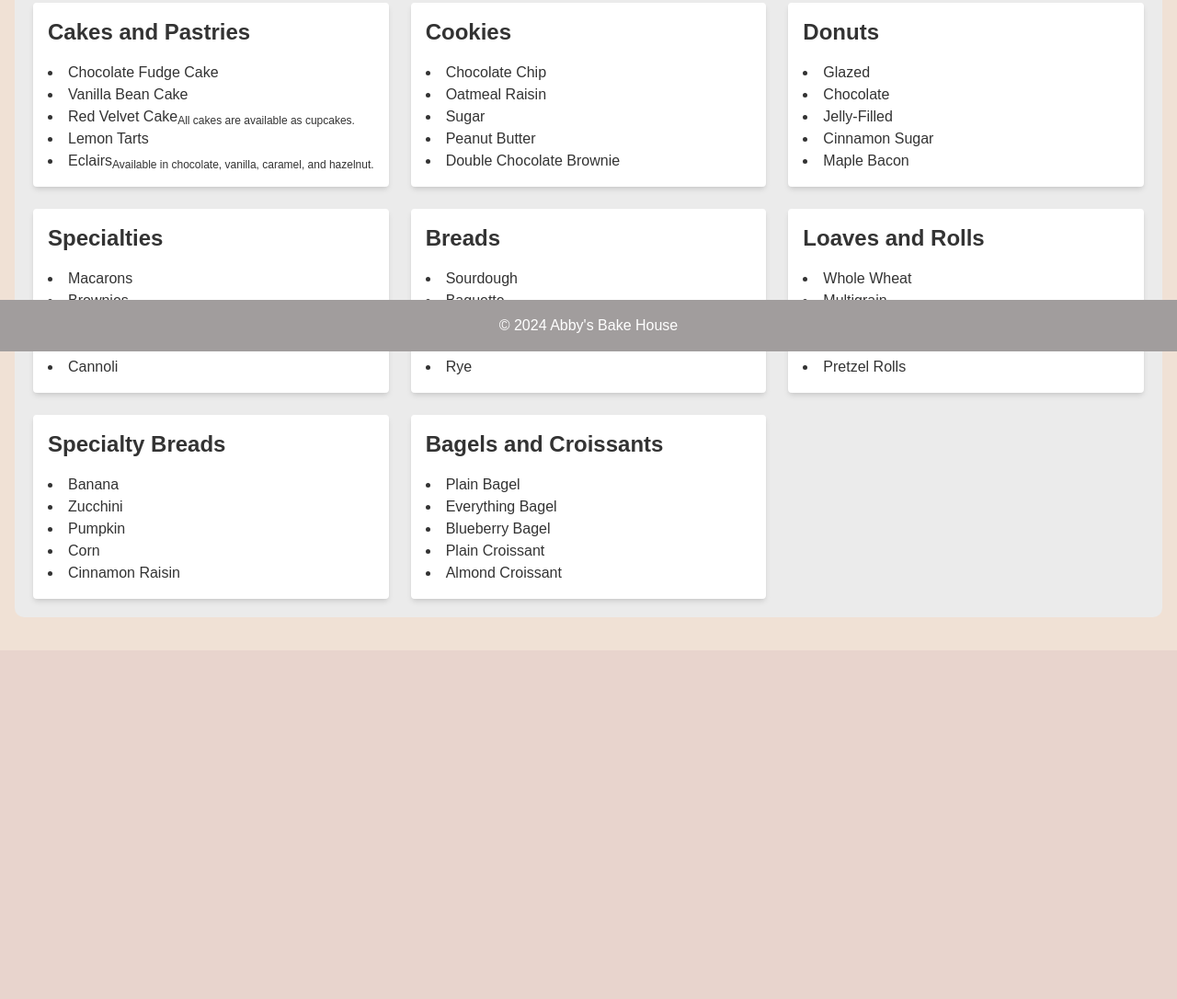
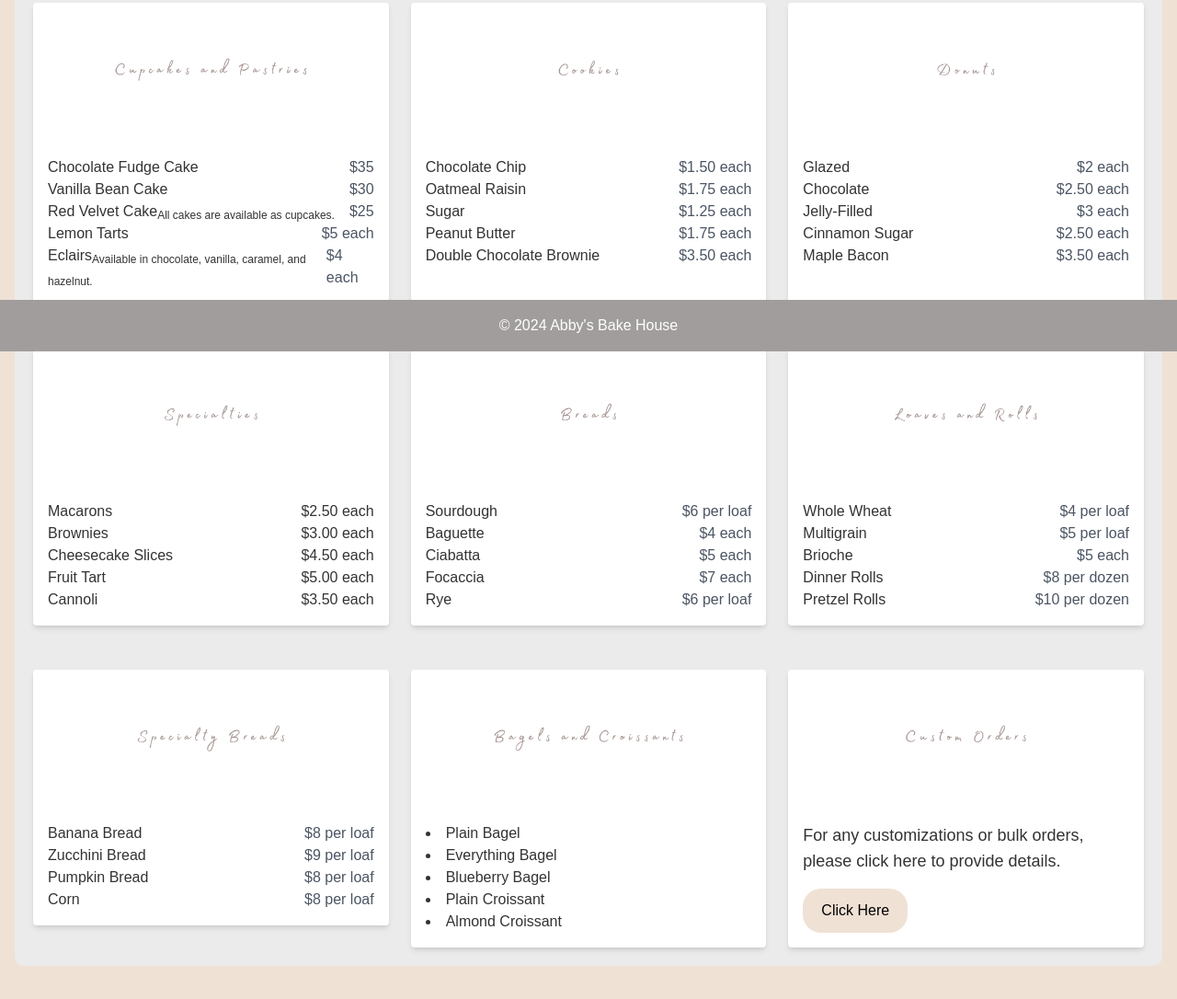
Before and after one commit to Clarisagonzalez/AbbyBakeHouse, a plain HTML site: page menu.html in a window 1280 px wide. Shown: the part 418-1504 px from the top of the page at 92% size. Before the commit the page ends 1125 px from the top, so only its background shows below. Drawn offline with nearby package versions, Linux system fonts and the light colour scheme.

Commit message:
added card headers + custom order card+buttom

```diff
--- a/menu.html
+++ b/menu.html
@@ -22,6 +22,25 @@
       font-size: 0.9rem;
       color: #6f8faf; /* Jean color for subtext */
     }
+    .btn-primary {
+  display: inline-block;
+  background-color: #F0E1D5;
+  color: black;
+  padding: 12px 20px;
+  border-radius: 20px;
+  text-align: center;
+  text-decoration: none;
+  font-family: 'Poppins', sans-serif;
+  transition: background-color 0.3s ease;
+}
+
+.btn-primary:hover {
+  background-color: #A19D9D;
+}
+body {
+  min-height: 140vh; /* Adjust the value as needed */
+}
+
 
 
 
@@ -39,93 +58,108 @@
       </div>
       <!-- Menu Content -->
       <div class="grid grid-cols-1 md:grid-cols-2 lg:grid-cols-3 gap-6">
-        <!-- Cakes and Pastries -->
-        <div class="menu-category bg-white shadow-md p-4 rounded">
-          <h2 class="text-2xl font-bold mb-4">Cakes and Pastries</h2>
+        <!-- Cupcakes and Pastries -->
+    <div class="menu-category bg-white shadow-md p-4 rounded mb-6">
+      <h1 class="text-4xl font-bold mb-8 text-center">
+        <img src="images/canva/cupcakes.png" alt="Menu" class="w-full">
+      </h1>
       <ul class="list-disc list-inside">
-            <li>Chocolate Fudge Cake</li>
-            <li>Vanilla Bean Cake</li>
-            <li>Red Velvet Cake<sub>All cakes are available as cupcakes.</sub></li>
-            <li>Lemon Tarts</li>
-            <li>Eclairs<sub>Available in chocolate, vanilla, caramel, and hazelnut.</sub></li>
+        <li class="flex justify-between"><span>Chocolate Fudge Cake</span> <span class="text-gray-600">$35</span></li>
+        <li class="flex justify-between"><span>Vanilla Bean Cake</span> <span class="text-gray-600">$30</span></li>
+        <li class="flex justify-between"><span>Red Velvet Cake<sub>All cakes are available as cupcakes.</sub></span> <span class="text-gray-600">$25</span></li>
+        <li class="flex justify-between"><span>Lemon Tarts</span> <span class="text-gray-600">$5 each</span></li>
+        <li class="flex justify-between"><span>Eclairs<sub>Available in chocolate, vanilla, caramel, and hazelnut.</sub></span> <span class="text-gray-600">$4 each</span></li>
       </ul>
     </div>
 
     <!-- Cookies -->
-        <div class="menu-category bg-white shadow-md p-4 rounded">
-          <h2 class="text-2xl font-bold mb-4">Cookies</h2>
+    <div class="menu-category bg-white shadow-md p-4 rounded mb-6">
+      <h1 class="text-4xl font-bold mb-8 text-center">
+        <img src="images/canva/cookies.png" alt="Menu" class="w-full">
+      </h1>
       <ul class="list-disc list-inside">
-            <li>Chocolate Chip</li>
-            <li>Oatmeal Raisin</li>
-            <li>Sugar</li>
-            <li>Peanut Butter</li>
-            <li>Double Chocolate Brownie</li>
+        <li class="flex justify-between"><span>Chocolate Chip</span> <span class="text-gray-600">$1.50 each</span></li>
+        <li class="flex justify-between"><span>Oatmeal Raisin</span> <span class="text-gray-600">$1.75 each</span></li>
+        <li class="flex justify-between"><span>Sugar</span> <span class="text-gray-600">$1.25 each</span></li>
+        <li class="flex justify-between"><span>Peanut Butter</span> <span class="text-gray-600">$1.75 each</span></li>
+        <li class="flex justify-between"><span>Double Chocolate Brownie</span> <span class="text-gray-600">$3.50 each</span></li>
       </ul>
     </div>
 
     <!-- Donuts -->
-        <div class="menu-category bg-white shadow-md p-4 rounded">
-          <h2 class="text-2xl font-bold mb-4">Donuts</h2>
+    <div class="menu-category bg-white shadow-md p-4 rounded mb-6">
+      <h1 class="text-4xl font-bold mb-8 text-center">
+        <img src="images/canva/donuts.png" alt="Menu" class="w-full mx-auto">
+      </h1>
       <ul class="list-disc list-inside">
-            <li>Glazed</li>
-            <li>Chocolate</li>
-            <li>Jelly-Filled</li>
-            <li>Cinnamon Sugar</li>
-            <li>Maple Bacon</li>
+        <li class="flex justify-between"><span>Glazed</span> <span class="text-gray-600">$2 each</span></li>
+        <li class="flex justify-between"><span>Chocolate</span> <span class="text-gray-600">$2.50 each</span></li>
+        <li class="flex justify-between"><span>Jelly-Filled</span> <span class="text-gray-600">$3 each</span></li>
+        <li class="flex justify-between"><span>Cinnamon Sugar</span> <span class="text-gray-600">$2.50 each</span></li>
+        <li class="flex justify-between"><span>Maple Bacon</span> <span class="text-gray-600">$3.50 each</span></li>
       </ul>
     </div>
 
     <!-- Specialties -->
-        <div class="menu-category bg-white shadow-md p-4 rounded">
-          <h2 class="text-2xl font-bold mb-4">Specialties</h2>
+<div class="menu-category bg-white shadow-md p-4 rounded mb-6">
+  <h1 class="text-4xl font-bold mb-8 text-center">
+    <img src="images/canva/specialties.png" alt="Menu" class="w-full mx-auto">
+  </h1>
   <ul class="list-disc list-inside">
-            <li>Macarons</li>
-            <li>Brownies</li>
-            <li>Cheesecake Slices</li>
-            <li>Fruit Tart</li>
-            <li>Cannoli</li>
+    <li class="flex justify-between"><span class="item-name">Macarons</span> <span class="item-price">$2.50 each</span></li>
+    <li class="flex justify-between"><span class="item-name">Brownies</span> <span class="item-price">$3.00 each</span></li>
+    <li class="flex justify-between"><span class="item-name">Cheesecake Slices</span> <span class="item-price">$4.50 each</span></li>
+    <li class="flex justify-between"><span class="item-name">Fruit Tart</span> <span class="item-price">$5.00 each</span></li>
+    <li class="flex justify-between"><span class="item-name">Cannoli</span> <span class="item-price">$3.50 each</span></li>
   </ul>
 </div>
 
     <!-- Breads -->
-        <div class="menu-category bg-white shadow-md p-4 rounded">
-          <h2 class="text-2xl font-bold mb-4">Breads</h2>
+    <div class="menu-category bg-white shadow-md p-4 rounded mb-6">
+      <h1 class="text-4xl font-bold mb-8 text-center">
+        <img src="images/canva/breads.png" alt="Menu" class="w-full mx-auto">
+      </h1>
       <ul class="list-disc list-inside">
-            <li>Sourdough</li>
-            <li>Baguette</li>
-            <li>Ciabatta</li>
-            <li>Focaccia</li>
-            <li>Rye</li>
+        <li class="flex justify-between"><span>Sourdough</span> <span class="text-gray-600">$6 per loaf</span></li>
+        <li class="flex justify-between"><span>Baguette</span> <span class="text-gray-600">$4 each</span></li>
+        <li class="flex justify-between"><span>Ciabatta</span> <span class="text-gray-600">$5 each</span></li>
+        <li class="flex justify-between"><span>Focaccia</span> <span class="text-gray-600">$7 each</span></li>
+        <li class="flex justify-between"><span>Rye</span> <span class="text-gray-600">$6 per loaf</span></li>
       </ul>
     </div>
 
     <!-- Loaves and Rolls -->
-        <div class="menu-category bg-white shadow-md p-4 rounded">
-          <h2 class="text-2xl font-bold mb-4">Loaves and Rolls</h2>
+    <div class="menu-category bg-white shadow-md p-4 rounded mb-6">
+      <h1 class="text-4xl font-bold mb-8 text-center">
+        <img src="images/canva/loaves.png" alt="Menu" class="w-full mx-auto">
+      </h1>
       <ul class="list-disc list-inside">
-            <li>Whole Wheat</li>
-            <li>Multigrain</li>
-            <li>Brioche</li>
-            <li>Dinner Rolls</li>
-            <li>Pretzel Rolls</li>
+        <li class="flex justify-between"><span>Whole Wheat</span> <span class="text-gray-600">$4 per loaf</span></li>
+        <li class="flex justify-between"><span>Multigrain</span> <span class="text-gray-600">$5 per loaf</span></li>
+        <li class="flex justify-between"><span>Brioche</span> <span class="text-gray-600">$5 each</span></li>
+        <li class="flex justify-between"><span>Dinner Rolls</span> <span class="text-gray-600">$8 per dozen</span></li>
+        <li class="flex justify-between"><span>Pretzel Rolls</span> <span class="text-gray-600">$10 per dozen</span></li>
       </ul>
     </div>
 
     <!-- Specialty Breads -->
-        <div class="menu-category bg-white shadow-md p-4 rounded">
-          <h2 class="text-2xl font-bold mb-4">Specialty Breads</h2>
+    <div class="menu-category bg-white shadow-md p-4 rounded mb-6">
+      <h1 class="text-4xl font-bold mb-8 text-center">
+        <img src="images/canva/specialbreads.png" alt="Menu" class="w-full mx-auto">
+      </h1>
       <ul class="list-disc list-inside">
-            <li>Banana</li>
-            <li>Zucchini</li>
-            <li>Pumpkin</li>
-            <li>Corn</li>
-            <li>Cinnamon Raisin</li>
+        <li class="flex justify-between"><span>Banana Bread</span> <span class="text-gray-600">$8 per loaf</span></li>
+        <li class="flex justify-between"><span>Zucchini Bread</span> <span class="text-gray-600">$9 per loaf</span></li>
+        <li class="flex justify-between"><span>Pumpkin Bread</span> <span class="text-gray-600">$8 per loaf</span></li>
+        <li class="flex justify-between"><span>Corn</span> <span class="text-gray-600">$8 per loaf</span></li>
       </ul>
     </div>
 
         <!-- Bagels and Croissants -->
         <div class="menu-category bg-white shadow-md p-4 rounded">
-          <h2 class="text-2xl font-bold mb-4">Bagels and Croissants</h2>
+          <h1 class="text-4xl font-bold mb-8 text-center">
+            <img src="images/canva/bagels.png" alt="Menu" class="w-full mx-auto">
+          </h1>
           <ul class="list-disc list-inside">
             <li>Plain Bagel</li>
             <li>Everything Bagel</li>
@@ -133,6 +167,16 @@
             <li>Plain Croissant</li>
             <li>Almond Croissant</li>
           </ul>
+        </div>
+        <!-- Custom orders-->
+        <div class="menu-category bg-white shadow-md p-4 rounded">
+          <h1 class="text-4xl font-bold mb-8 text-center">
+            <img src="images/canva/custom.png" alt="Menu" class="w-full mx-auto">
+          </h1>
+          <p class="text-lg mb-4" style="font-family: 'Poppins', sans-serif;">For any customizations or bulk orders, please click here to provide details.</p>
+          <a href="order.html" class="btn btn-primary">Click Here</a>
+
+
         </div>
       </div>
     </section>
--- a/styles/styles.css
+++ b/styles/styles.css
@@ -36,6 +36,7 @@ body {
   main {
     padding: 20px;
     background-color: #F0E1D5;  /* Light background for main content area */
+    min-height: 100vh;
   }
 
   img {
@@ -49,6 +50,7 @@ body {
     padding: 20px;
     background-color: #EBEBEB;  /* Light gray background for sections */
     border-radius: 10px;
+    min-height: 85vh;
   }
 
   footer {
```
Also changed, not shown: images/canva/bagels.png (added), images/canva/bread.png (added), images/canva/breads.png (added), images/canva/cookies.png (added), images/canva/cupcakes.png (added), images/canva/custom.png (added), images/canva/donuts.png (added), images/canva/loaves.png (added), images/canva/specialbreads.png (added), images/canva/specialties.png (added). Lines whose indentation alone changed are shown as unchanged.
